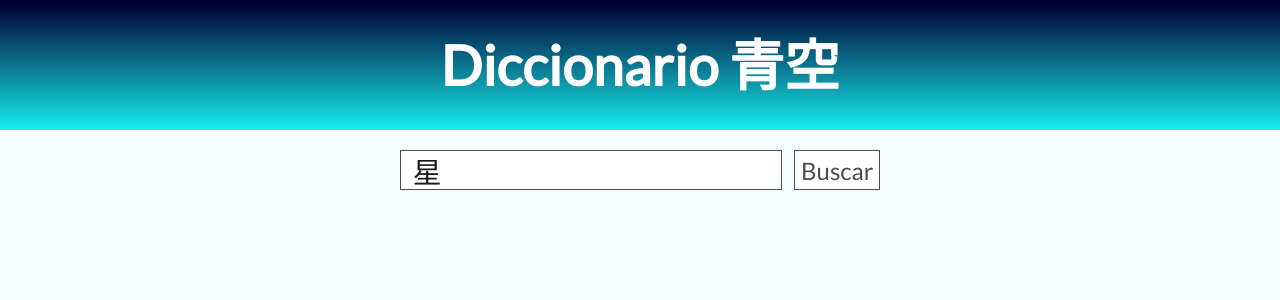
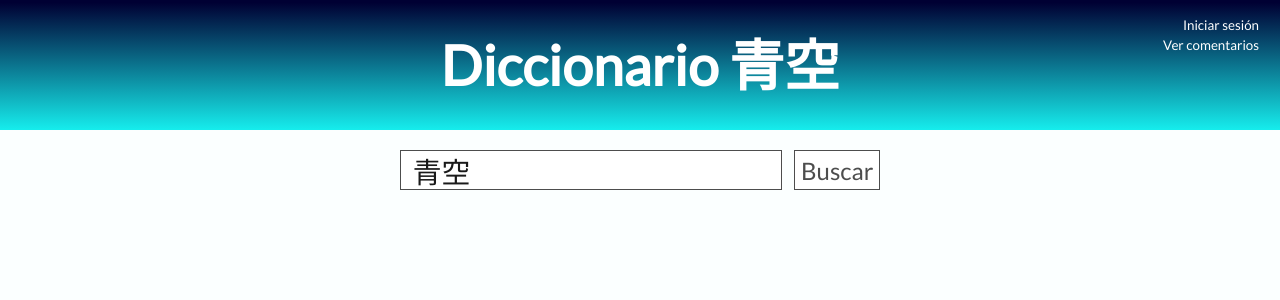
Before and after one commit to n-mann/Diccionario-INFO104-4, a Next.js app: page / in a window 1280 px wide. Shown: the top 300 px of the page. Built offline with nearby package versions, Linux system fonts and the light colour scheme.

Commit message:
Aun más retoques visuales
eso

```diff
--- a/pages/_app.js
+++ b/pages/_app.js
@@ -10,7 +10,7 @@ export const globalStyles = (
       body {
         /*padding: 1rem 1rem;*/
         margin: 0;
-        background: #f4ffff;
+        background: #fbffff;
         min-height: 100%;
         height: 100%;
         font-family: "Lato", sans-serif;
--- a/pages/index.js
+++ b/pages/index.js
@@ -18,7 +18,7 @@ const MasInfo = (props) => {
             left: 0px;
             height: 80px;
             width: 99%;
-            border-top: 2px solid greenyellow;
+            border-top: 2px solid #00499b;
             padding: 10px;
           `}
         >
@@ -110,7 +110,7 @@ const ResultadoFila = (props) => {
             <td
               css={css`
                 margin-left: 10px;
-                background-color: #5f73fe;
+                background-color: #03bff5;
                 width: 30%;
               `}
             >
@@ -129,7 +129,7 @@ const ResultadoFila = (props) => {
                     css={css`
                       text-indent: 10px;
                       font-size: 0.6em;
-                      /*color: #4d4d4d;*/
+                      color: #4d4d4d;
                       color: white;
                     `}
                   >
@@ -145,7 +145,7 @@ const ResultadoFila = (props) => {
               css={css`
                 font-size: 0.6em;
                 text-indent: 10px;
-                background-color: lightgreen;
+                background-color: #a80054;
                 color: white;
                 width: 8%;
               `}
@@ -156,7 +156,8 @@ const ResultadoFila = (props) => {
               css={css`
                 font-size: 0.8em;
                 text-indent: 10px;
-                color: #333333;
+                /*color: #333333;*/
+                color: black;
               `}
             >
               {props.datos.spanish}
@@ -180,7 +181,7 @@ const ResultadoFila = (props) => {
                 right: 0px;
                 border: none;
                 background: none;
-                color: #151515;
+                color: #002651;
               `}
               onClick={() => setMasInfo(!masInfo)}
             >
@@ -343,9 +344,33 @@ const Loading = () => {
   );
 };
 
+//Probando tonteras
+/*const InicioSesion = (props) => {
+  return (
+    <div
+      css={css`
+        animation-duration: 10s;
+        position: absolute;
+        top: 0px;
+        left: 10px;
+        width: 30%;
+        height: 100%;
+        background-color: #b7dbff;
+        border: 1px solid white;
+        color: black;
+        opacity: 0.7;
+      `}
+    >
+      Probado
+    </div>
+  );
+};
+*/
+
 const Main = () => {
-  const [texto, setTexto] = useState("星");
+  const [texto, setTexto] = useState("青空");
   const [resultados, setResultados] = useState(null);
+  const [inicio, setInicio] = useState(false);
   return (
     <>
       <div
@@ -370,6 +395,38 @@ const Main = () => {
         `}
       >
         <span>Diccionario 青空</span>
+        <button
+          css={css`
+            width: 120px;
+            height: 20px;
+            position: absolute;
+            top: 15px;
+            right: 15px;
+            border: none;
+            text-align: right;
+            background: none;
+            color: white;
+          `}
+          onClick={() => (inicio ? setInicio(false) : setInicio(true))}
+        >
+          Iniciar sesión
+        </button>
+        <button
+          css={css`
+            width: 120px;
+            height: 20px;
+            position: absolute;
+            top: 35px;
+            right: 15px;
+            border: none;
+            text-align: right;
+            background: none;
+            color: white;
+          `}
+          onClick={""}
+        >
+          Ver comentarios
+        </button>
       </div>
       <Query texto={texto} setTexto={setTexto} setResultados={setResultados} />
       {resultados == "loading" ? (
@@ -381,10 +438,9 @@ const Main = () => {
           masInfo={resultados.masInfo}
         />
       ) : null}
+      {/*inicio ? InicioSesion() : null*/}
     </>
   );
 };
 
-const c = ""; //No importante. Borrar
-
 export default Main;
```
